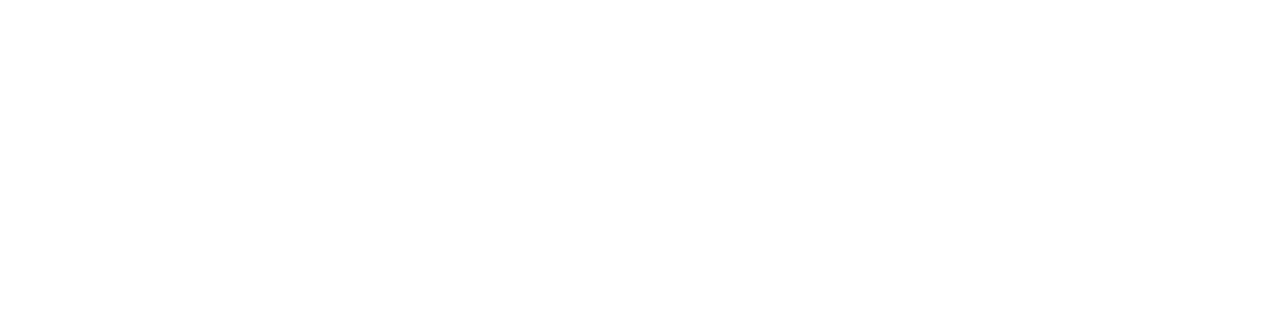
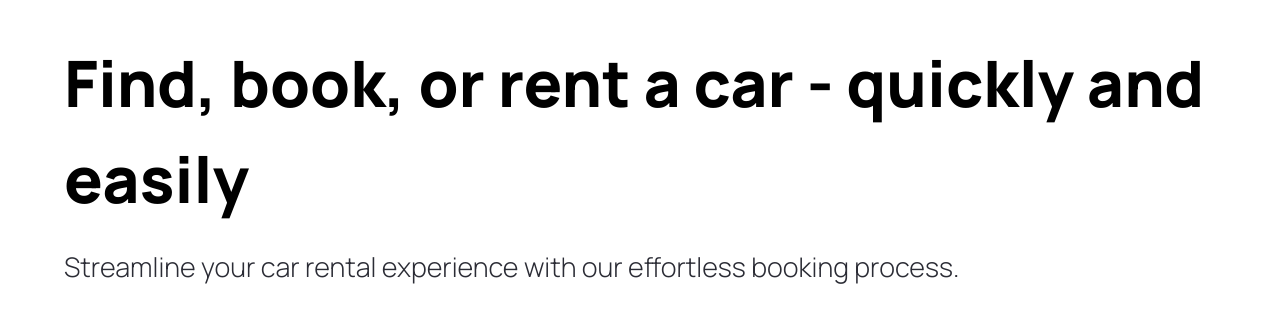
Before and after one commit to lleung030/car-shop, a Next.js app: page / in a window 1280 px wide. Shown: the part 109-432 px from the top of the page. Built offline with nearby package versions, Linux system fonts and the light colour scheme.

Commit message:
hero comments

```diff
--- a/components/Hero.tsx
+++ b/components/Hero.tsx
@@ -2,8 +2,16 @@
 
 function Hero() {
   return (
-    <div>
+    <div className='hero'>
+      <div className='flex-1 pt-36 padding-x'>
+        <h1 className='hero__title'>
+            Find, book, or rent a car - quickly and easily
+        </h1>
 
+        <p className='hero__subtitle'>
+            Streamline your car rental experience with our effortless booking process.
+        </p>
+      </div>
     </div>
   )
 }
```
